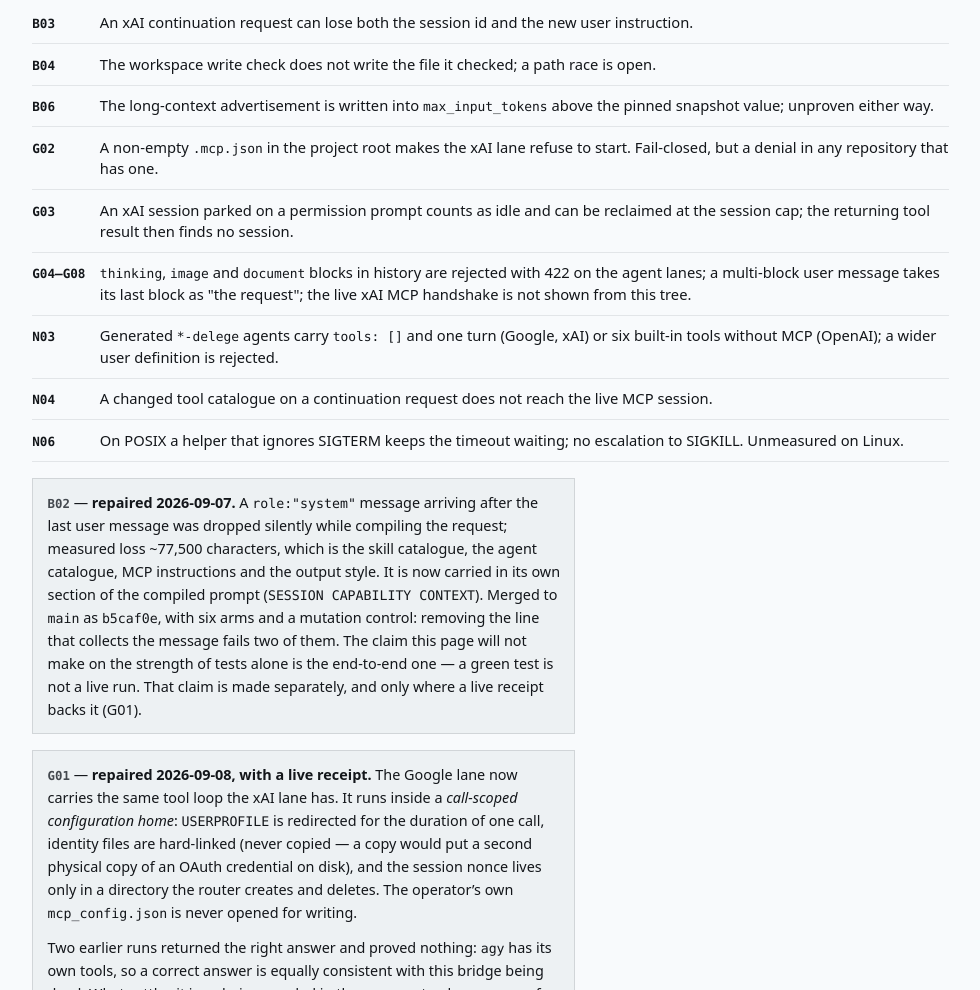
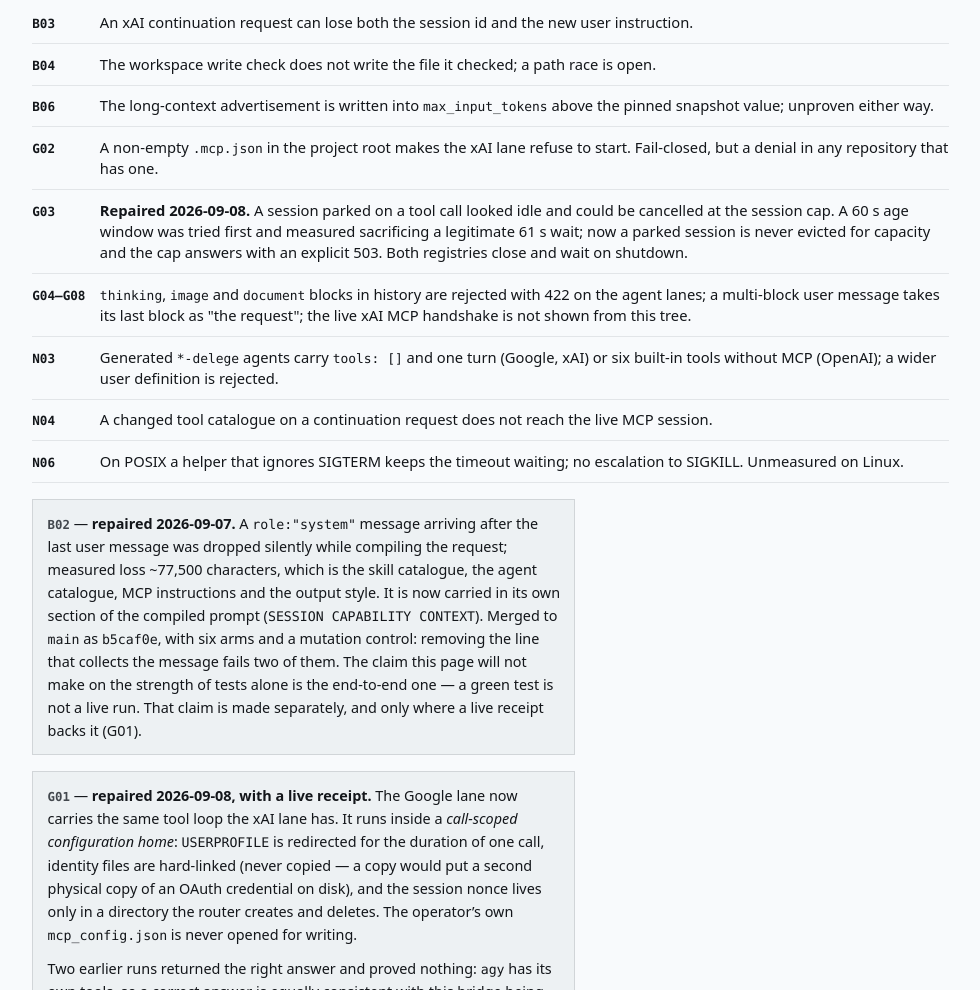
Before and after one commit to OnourImpram/claude-oauth, a website: page docs/index.html in a window 1280 px wide. Shown: the part 3744-4734 px from the top of the page, without its empty margins (291-1271 px from the left). Drawn offline with Linux system fonts and the light colour scheme.

Commit message:
docs: G03 describes the final rule (parked sessions are never evicted; the 60 s window was measured and dropped)

```diff
--- a/docs/index.html
+++ b/docs/index.html
@@ -475,7 +475,7 @@
             <tr><td class="cell-id"><span class="id">B04</span></td><td>The workspace write check does not write the file it checked; a path race is open.</td></tr>
             <tr><td class="cell-id"><span class="id">B06</span></td><td>The long-context advertisement is written into <code>max_input_tokens</code> above the pinned snapshot value; unproven either way.</td></tr>
             <tr><td class="cell-id"><span class="id">G02</span></td><td>A non-empty <code>.mcp.json</code> in the project root makes the xAI lane refuse to start. Fail-closed, but a denial in any repository that has one.</td></tr>
-            <tr><td class="cell-id"><span class="id">G03</span></td><td>An xAI session parked on a permission prompt counts as idle and can be reclaimed at the session cap; the returning tool result then finds no session.</td></tr>
+            <tr><td class="cell-id"><span class="id">G03</span></td><td><b>Repaired 2026-09-08.</b> A session parked on a tool call looked idle and could be cancelled at the session cap. A 60&nbsp;s age window was tried first and measured sacrificing a legitimate 61&nbsp;s wait; now a parked session is never evicted for capacity and the cap answers with an explicit 503. Both registries close and wait on shutdown.</td></tr>
             <tr><td class="cell-id"><span class="id">G04–G08</span></td><td><code>thinking</code>, <code>image</code> and <code>document</code> blocks in history are rejected with 422 on the agent lanes; a multi-block user message takes its last block as "the request"; the live xAI MCP handshake is not shown from this tree.</td></tr>
             <tr><td class="cell-id"><span class="id">N03</span></td><td>Generated <code>*-delege</code> agents carry <code>tools: []</code> and one turn (Google, xAI) or six built-in tools without MCP (OpenAI); a wider user definition is rejected.</td></tr>
             <tr><td class="cell-id"><span class="id">N04</span></td><td>A changed tool catalogue on a continuation request does not reach the live MCP session.</td></tr>
```
Also changed, not shown: README.md.
